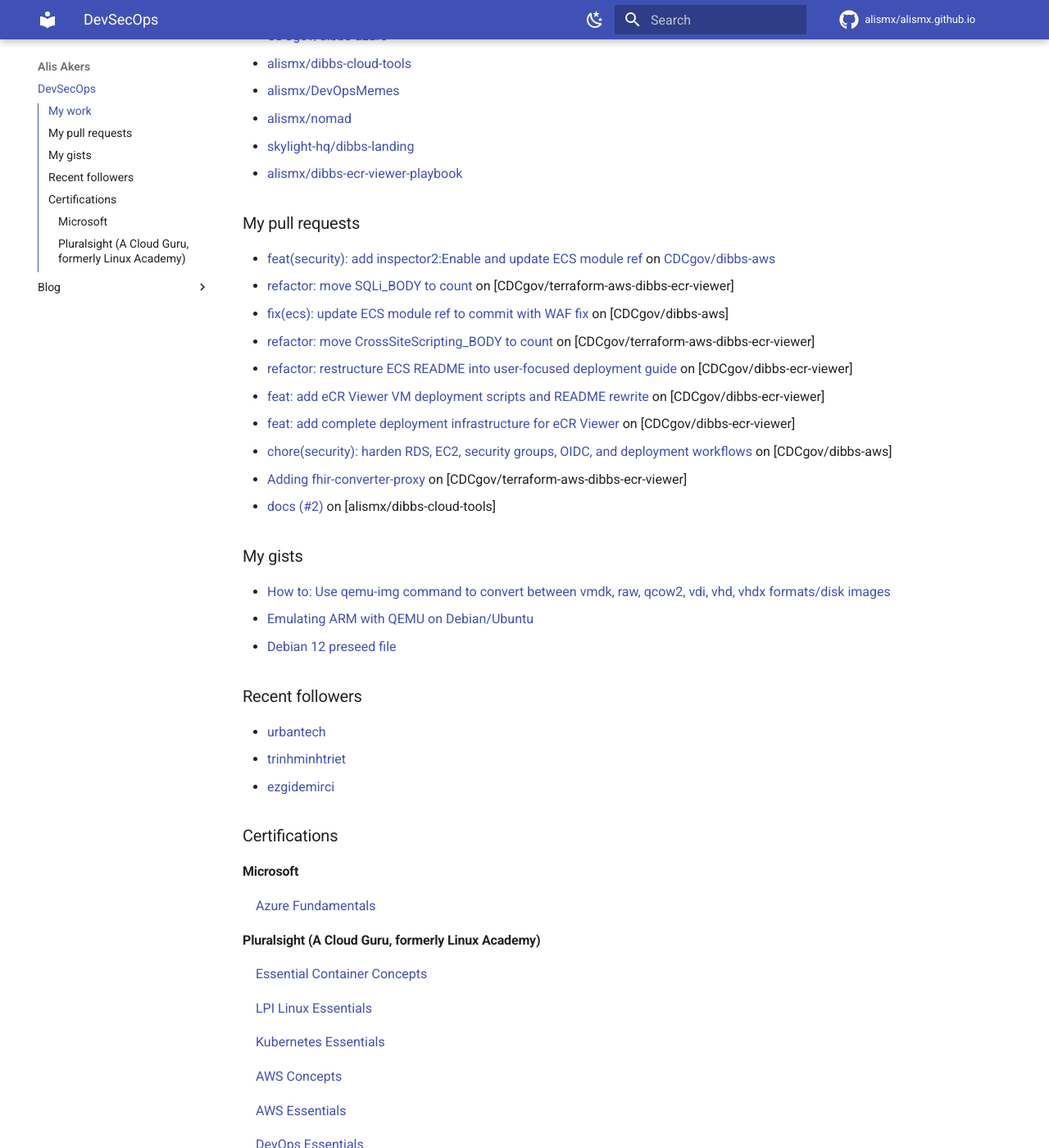
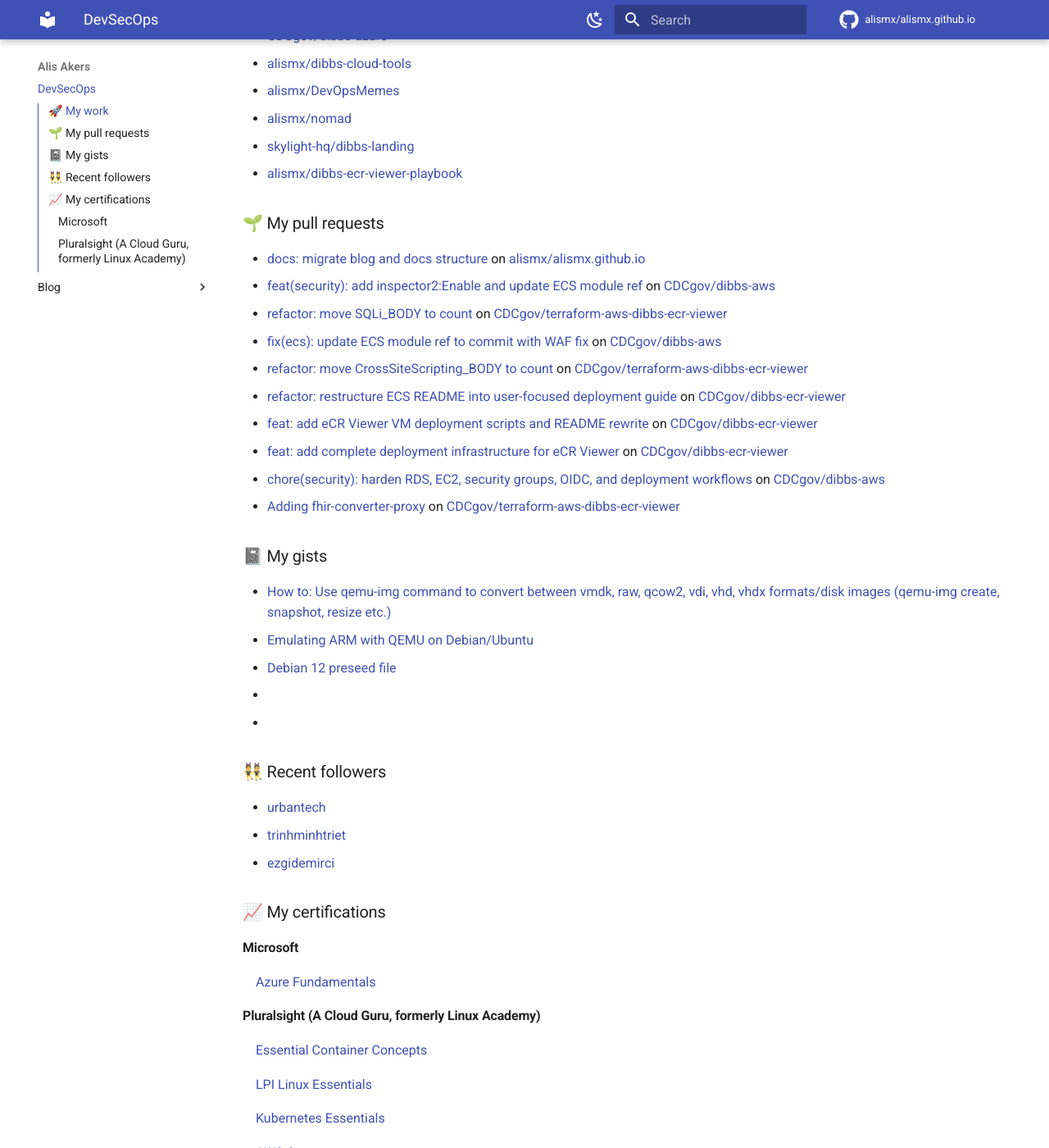
Before and after one commit to alismx/alismx.github.io, an MkDocs documentation site: the page built from docs/index.md, in a window 1280 px wide and 1400 px high, scrolled down 817 px. Shown: the whole window at 82% size. Built offline with MkDocs 1.6.1 and Material for MkDocs 9.7.7, drawn with Linux system fonts in a browser that asks for light colours; comment, search, counter and statistics services are not loaded.

Commit message:
Update generated files

```diff
--- a/docs/index.md
+++ b/docs/index.md
@@ -13,7 +13,7 @@ I'm Alis, a DevOps engineer passionate about open-source, cloud-native technolog
   - [CDC SimpleReport](https://skylight.digital/work/experience/cdc-simplereport/)
     - A free tool that makes it easy for non-traditional and under-resourced disease testing sites to record results for diagnostic tests and quickly report data to public health departments.
 
-### My work
+### 🚀 My work
 
 - [alismx/alismx.github.io](https://github.com/alismx/alismx.github.io)
 - [CDCgov/dibbs-aws](https://github.com/CDCgov/dibbs-aws)
@@ -26,32 +26,34 @@ I'm Alis, a DevOps engineer passionate about open-source, cloud-native technolog
 - [skylight-hq/dibbs-landing](https://github.com/skylight-hq/dibbs-landing)
 - [alismx/dibbs-ecr-viewer-playbook](https://github.com/alismx/dibbs-ecr-viewer-playbook)
 
-### My pull requests
+### 🌱 My pull requests
 
+- [docs: migrate blog and docs structure](https://github.com/alismx/alismx.github.io/pull/12) on [alismx/alismx.github.io](https://github.com/alismx/alismx.github.io)
 - [feat(security): add inspector2:Enable and update ECS module ref](https://github.com/CDCgov/dibbs-aws/pull/97) on [CDCgov/dibbs-aws](https://github.com/CDCgov/dibbs-aws)
-- [refactor: move SQLi_BODY to count](https://github.com/CDCgov/terraform-aws-dibbs-ecr-viewer/pull/56) on [CDCgov/terraform-aws-dibbs-ecr-viewer]
-- [fix(ecs): update ECS module ref to commit with WAF fix](https://github.com/CDCgov/dibbs-aws/pull/96) on [CDCgov/dibbs-aws]
-- [refactor: move CrossSiteScripting_BODY to count](https://github.com/CDCgov/terraform-aws-dibbs-ecr-viewer/pull/55) on [CDCgov/terraform-aws-dibbs-ecr-viewer]
-- [refactor: restructure ECS README into user-focused deployment guide](https://github.com/CDCgov/dibbs-ecr-viewer/pull/1459) on [CDCgov/dibbs-ecr-viewer]
-- [feat: add eCR Viewer VM deployment scripts and README rewrite](https://github.com/CDCgov/dibbs-ecr-viewer/pull/1435) on [CDCgov/dibbs-ecr-viewer]
-- [feat: add complete deployment infrastructure for eCR Viewer](https://github.com/CDCgov/dibbs-ecr-viewer/pull/1423) on [CDCgov/dibbs-ecr-viewer]
-- [chore(security): harden RDS, EC2, security groups, OIDC, and deployment workflows](https://github.com/CDCgov/dibbs-aws/pull/94) on [CDCgov/dibbs-aws]
-- [Adding fhir-converter-proxy](https://github.com/CDCgov/terraform-aws-dibbs-ecr-viewer/pull/54) on [CDCgov/terraform-aws-dibbs-ecr-viewer]
-- [docs (#2)](https://github.com/alismx/dibbs-cloud-tools/pull/3) on [alismx/dibbs-cloud-tools]
+- [refactor: move SQLi_BODY to count](https://github.com/CDCgov/terraform-aws-dibbs-ecr-viewer/pull/56) on [CDCgov/terraform-aws-dibbs-ecr-viewer](https://github.com/CDCgov/terraform-aws-dibbs-ecr-viewer)
+- [fix(ecs): update ECS module ref to commit with WAF fix](https://github.com/CDCgov/dibbs-aws/pull/96) on [CDCgov/dibbs-aws](https://github.com/CDCgov/dibbs-aws)
+- [refactor: move CrossSiteScripting_BODY to count](https://github.com/CDCgov/terraform-aws-dibbs-ecr-viewer/pull/55) on [CDCgov/terraform-aws-dibbs-ecr-viewer](https://github.com/CDCgov/terraform-aws-dibbs-ecr-viewer)
+- [refactor: restructure ECS README into user-focused deployment guide](https://github.com/CDCgov/dibbs-ecr-viewer/pull/1459) on [CDCgov/dibbs-ecr-viewer](https://github.com/CDCgov/dibbs-ecr-viewer)
+- [feat: add eCR Viewer VM deployment scripts and README rewrite](https://github.com/CDCgov/dibbs-ecr-viewer/pull/1435) on [CDCgov/dibbs-ecr-viewer](https://github.com/CDCgov/dibbs-ecr-viewer)
+- [feat: add complete deployment infrastructure for eCR Viewer](https://github.com/CDCgov/dibbs-ecr-viewer/pull/1423) on [CDCgov/dibbs-ecr-viewer](https://github.com/CDCgov/dibbs-ecr-viewer)
+- [chore(security): harden RDS, EC2, security groups, OIDC, and deployment workflows](https://github.com/CDCgov/dibbs-aws/pull/94) on [CDCgov/dibbs-aws](https://github.com/CDCgov/dibbs-aws)
+- [Adding fhir-converter-proxy](https://github.com/CDCgov/terraform-aws-dibbs-ecr-viewer/pull/54) on [CDCgov/terraform-aws-dibbs-ecr-viewer](https://github.com/CDCgov/terraform-aws-dibbs-ecr-viewer)
 
-### My gists
+### 📓 My gists
 
-- [How to: Use qemu-img command to convert between vmdk, raw, qcow2, vdi, vhd, vhdx formats/disk images](https://gist.github.com/9894bbbd9640074416f258bbaf3874ec)
+- [How to: Use qemu-img command to convert between vmdk, raw, qcow2, vdi, vhd, vhdx formats/disk images (qemu-img create, snapshot, resize etc.)](https://gist.github.com/9894bbbd9640074416f258bbaf3874ec)
 - [Emulating ARM with QEMU on Debian/Ubuntu](https://gist.github.com/3107fdd62a87607d7cc7b1368d84fc52)
 - [Debian 12 preseed file](https://gist.github.com/717776684587d3467b8c3980d2cba4e3)
+- [](https://gist.github.com/eb554c67c7013b27c0e16461c3321df9)
+- [](https://gist.github.com/a8c473968f0d87c0532944017f844363)
 
-### Recent followers
+### 👯 Recent followers
 
 - [urbantech](https://github.com/urbantech)
 - [trinhminhtriet](https://github.com/trinhminhtriet)
 - [ezgidemirci](https://github.com/ezgidemirci)
 
-### Certifications
+### 📈 My certifications
 
 #### Microsoft
 
```
